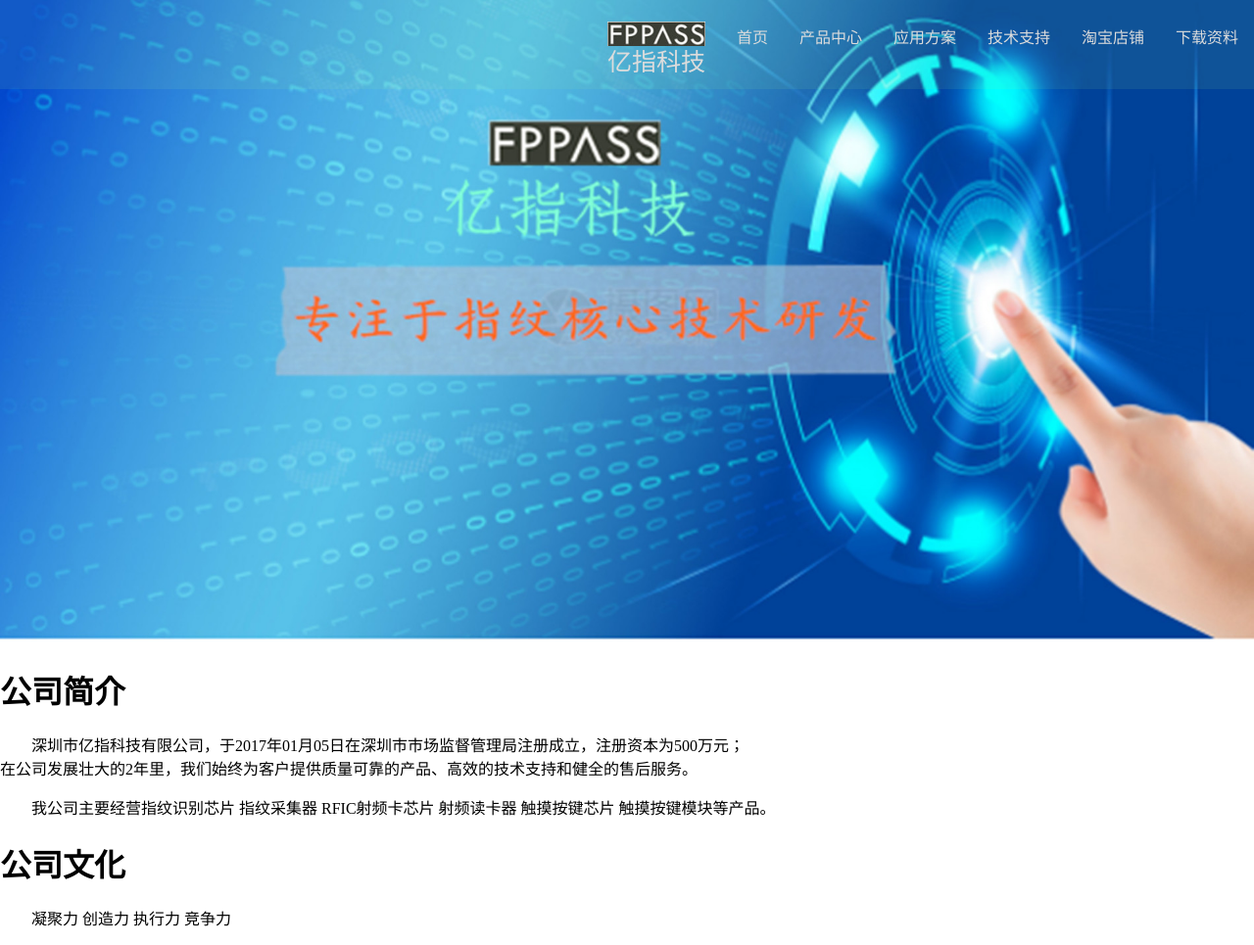
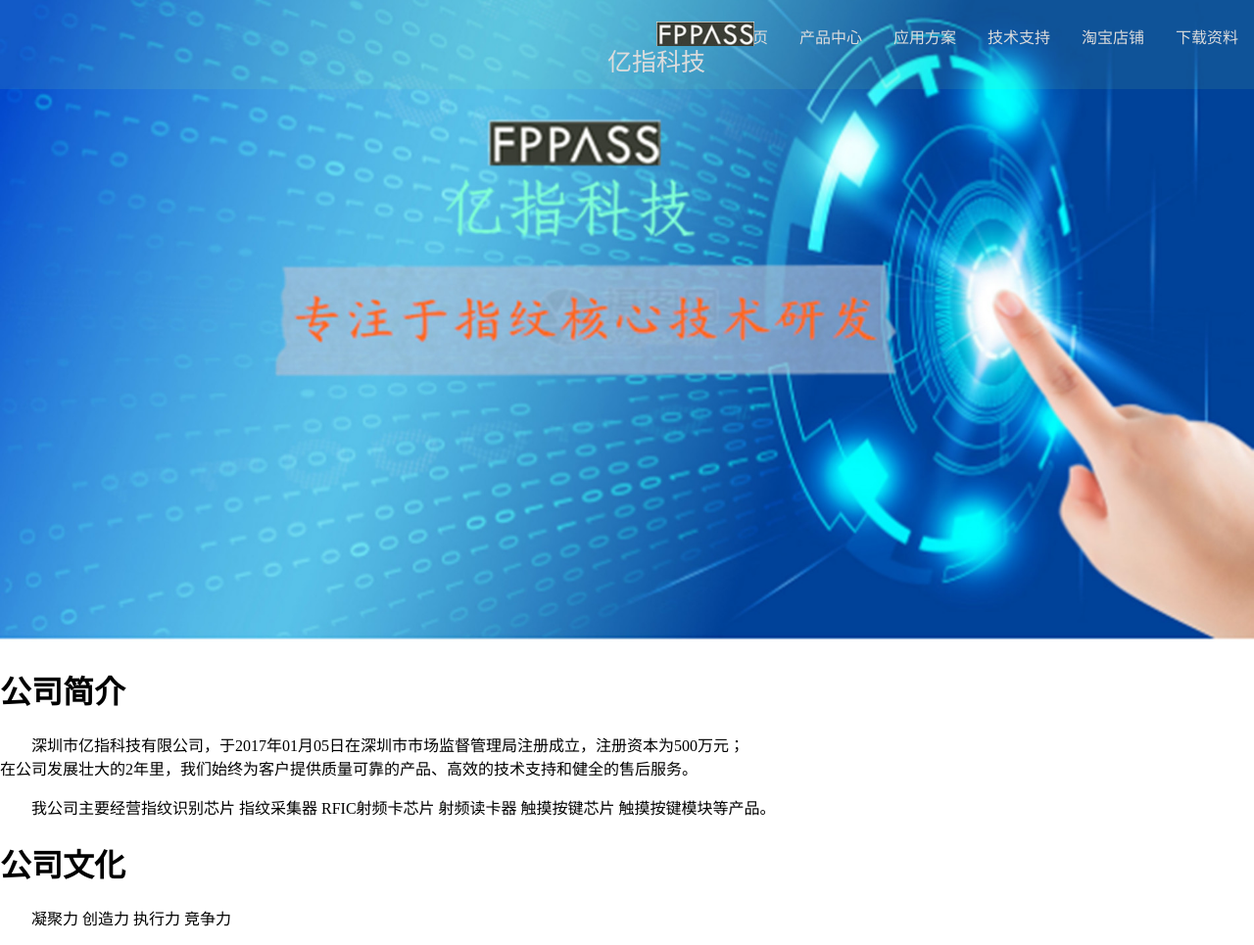
Before and after one commit to easyfp/easyfp.github.io, a Jekyll site: the page about.html, which Jekyll copies as it is, in a window 1280 px wide and 965 px high. Shown: the whole window at 98% size. Built offline with Jekyll 4.4.1, drawn with Linux system fonts in a browser that asks for light colours.

Commit message:
Update about.html

```diff
--- a/about.html
+++ b/about.html
@@ -69,7 +69,7 @@
 	   <style type="text/css">
 		a{text-decoration:none;}
 	   </style>
-	<a class="active"  style="text-align:center;font-size:25px;margin-left:50px"><img src="img/portfolio/7.jpg" style="position:relative;top:10px;"width="100" height="25">
+	<a class="active"  style="text-align:center;font-size:25px"><img src="img/portfolio/7.jpg" style="position:relative;top:10px;left:50px"width="100" height="25">
          <br/>亿指科技</a>
 	    </li>
             </ul>
```
